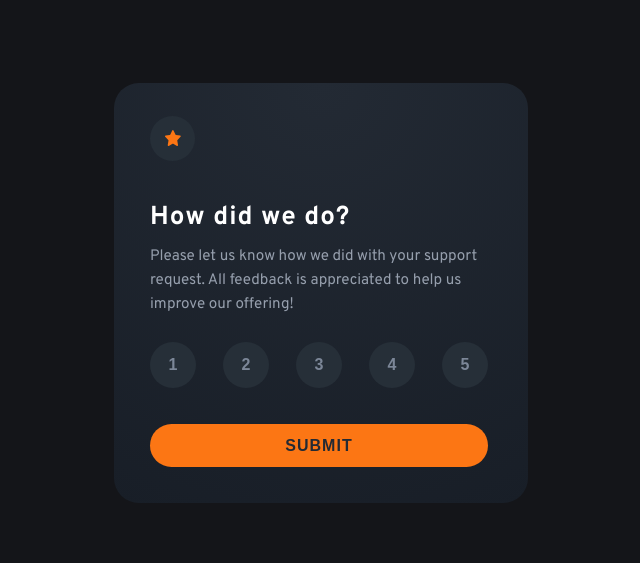
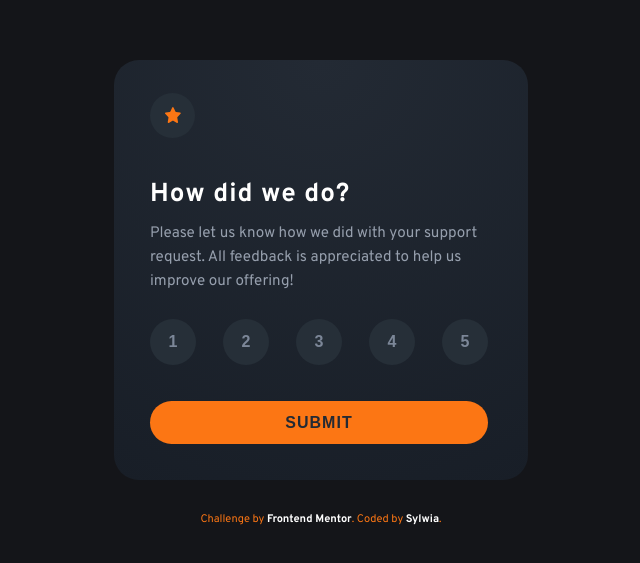
Before and after one commit to sylcym/frontend-mentor-challenges, a React (Vite) app in the folder interactive-rating-react/interactive-rating-react/: page / in a window 1280 px wide. Shown: the part 107-670 px from the top of the page, without its empty margins (319-959 px from the left). Built offline with nearby package versions, Linux system fonts and the light colour scheme.

Commit message:
feat: add smooth card transition animation between RatingCard and ThankYouCard

```diff
--- a/interactive-rating-react/interactive-rating-react/src/App.jsx
+++ b/interactive-rating-react/interactive-rating-react/src/App.jsx
@@ -1,4 +1,3 @@
-
 import { useState } from "react";
 import RatingCard from "./components/RatingCard";
 import ThankYouCard from "./components/ThankYouCard";
@@ -8,7 +7,8 @@ function App() {
   const [submitted, setSubmitted] = useState(false);
 
   return (
-    <div>
+    <div className="app">
+      <div className="card-animation">
         {submitted ? (
           <ThankYouCard rating={rating} />
         ) : (
@@ -19,7 +19,51 @@ function App() {
           />
         )}
       </div>
+      <div className="attribution">
+        Challenge by{" "}
+        <a
+          href="https://www.frontendmentor.io?ref=challenge"
+          target="_blank"
+          rel="noreferrer"
+        >
+          Frontend Mentor
+        </a>
+        . Coded by{" "}
+        <a
+          href=""
+          target="_blank"
+          rel="noreferrer"
+        >
+          Sylwia
+        </a>
+        .
+      </div>
+    </div>
   );
 }
 
 export default App;
+// import { useState } from "react";
+// import RatingCard from "./components/RatingCard";
+// import ThankYouCard from "./components/ThankYouCard";
+
+// function App() {
+//   const [rating, setRating] = useState(null);
+//   const [submitted, setSubmitted] = useState(false);
+
+//   return (
+//     <div>
+//       {submitted ? (
+//         <ThankYouCard rating={rating} />
+//       ) : (
+//         <RatingCard
+//           rating={rating}
+//           setRating={setRating}
+//           setSubmitted={setSubmitted}
+//         />
+//       )}
+//     </div>
+//   );
+// }
+
+// export default App;
--- a/interactive-rating-react/interactive-rating-react/src/components/RatingCard.css
+++ b/interactive-rating-react/interactive-rating-react/src/components/RatingCard.css
@@ -4,6 +4,11 @@
   border-radius: 15px;
   background: radial-gradient(circle at top, #232a34, #181e27);
   color: white;
+  transition: transform 0.2s ease;
+}
+
+.card:hover {
+  transform: translateY(-3px);
 }
 
 .star {
@@ -54,15 +59,17 @@
   color: #7c8798;
   font-weight: 600;
   cursor: pointer;
-  transition: all 0.3s;
+  transition: transform 0.15s ease, background-color 0.2s;
 }
 
 .numbers button:hover {
+  transform: scale(1.2);
   background-color: #fc7614;
   color: #232a34;
 }
 
 .numbers button.selected {
+  transform: scale(1.2);
   background-color: white;
   color: #232a34;
 }
@@ -89,6 +96,39 @@
 
 .submit.selected {
   background-color: white;
+}
+
+/* Animation */
+.card {
+  animation: cardFade 0.4s ease;
+}
+
+@keyframes cardFade {
+  from {
+    opacity: 0;
+    transform: scale(0.95);
+  }
+
+  to {
+    opacity: 1;
+    transform: scale(1);
+  }
+}
+
+.card-animation {
+  animation: cardEnter 0.45s ease;
+}
+
+@keyframes cardEnter {
+  0% {
+    opacity: 0;
+    transform: translateY(15px) scale(0.96);
+  }
+
+  100% {
+    opacity: 1;
+    transform: translateY(0) scale(1);
+  }
 }
 
 @media (min-width: 600px) {
--- a/interactive-rating-react/interactive-rating-react/src/components/ThankYouCard.css
+++ b/interactive-rating-react/interactive-rating-react/src/components/ThankYouCard.css
@@ -20,7 +20,6 @@
   border-radius: 20px;
   font-size: 14px;
   display: inline-block;
-  /* letter-spacing: 1px; */
   margin-bottom: 15px;
 }
 
@@ -34,11 +33,43 @@
 .thankyou-card p {
   font-size: 14px;
   text-align: center;
-  /* line-height: 1.5; */
-  /* font-size: 1.1rem; */
-  /* margin-top: 1rem;/ */
 }
 
+/* Animation */
+.thankyou-card img {
+  animation: float 3s ease-in-out infinite;
+}
+
+@keyframes float {
+  0% {
+    transform: translateY(0px);
+  }
+
+  50% {
+    transform: translateY(-6px);
+  }
+
+  100% {
+    transform: translateY(0px);
+  }
+}
+
+.attribution {
+  font-size: 11px;
+  text-align: center;
+  margin-top: 32px;
+  color: #fc7614;
+}
+
+.attribution a {
+  color: white;
+  font-weight: 600;
+  text-decoration: none;
+}
+
+.attribution a:hover {
+  text-decoration: underline;
+}
 
 @media (min-width: 600px) {
   .thankyou-card img {
```
Lines whose indentation alone changed are shown as unchanged.
